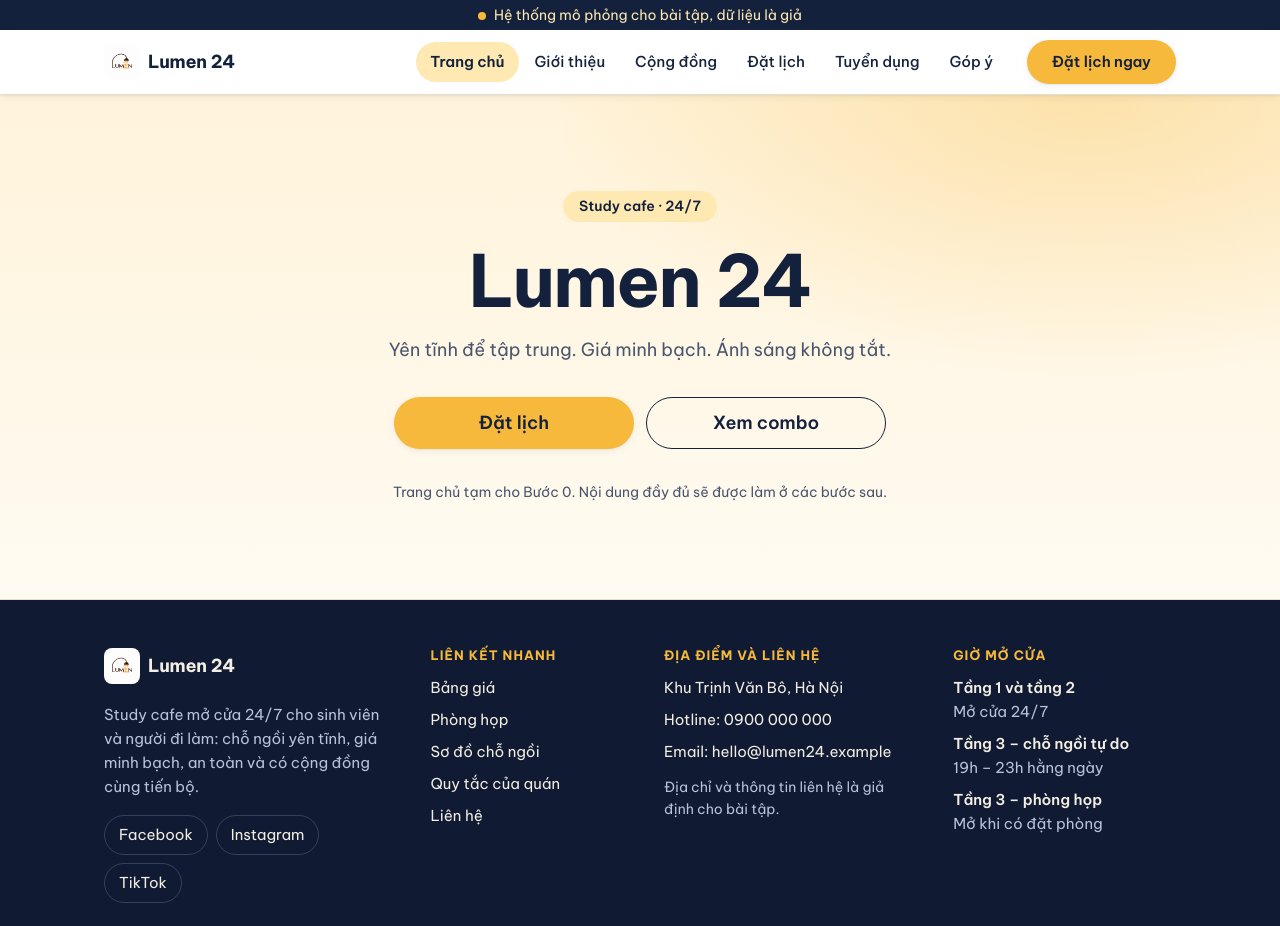
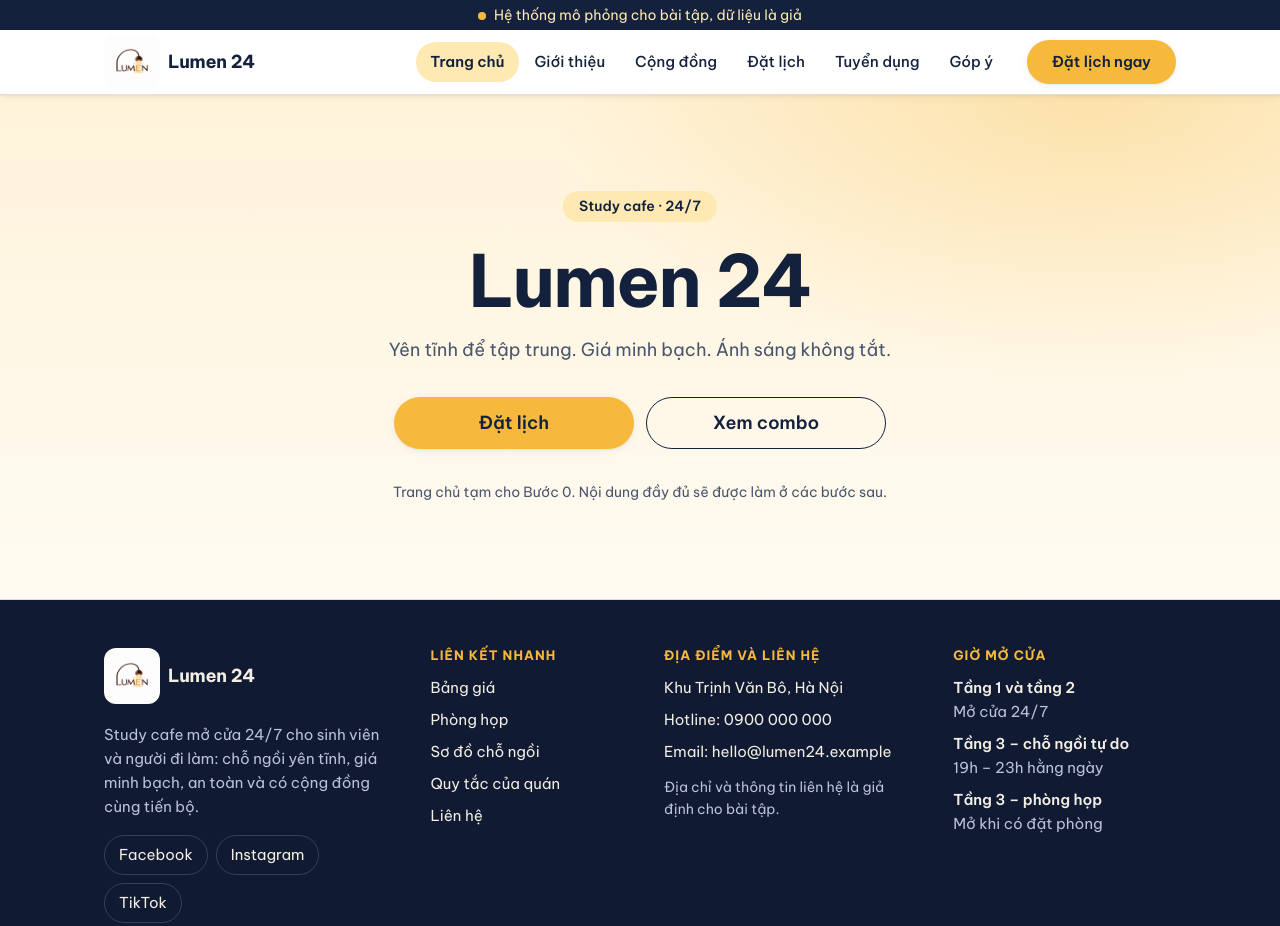
Before and after one commit to pv7c2v7fws-bit/Lumen-24, a plain HTML site: page index.html in a window 1280 px wide. Shown: the top 926 px of the page. Drawn offline with Linux system fonts and the light colour scheme.

Commit message:
Update style.css

```diff
--- a/css/style.css
+++ b/css/style.css
@@ -177,10 +177,13 @@ a { color: inherit; text-underline-offset: 3px; }
 }
 .brand__logo {
   flex: none;
-  width: 36px;
-  height: 36px;
-  border-radius: var(--bo-goc-nho);
-  object-fit: cover;
+  width: 48px;
+  height: 48px;
+  border-radius: var(--bo-goc);
+  object-fit: contain; /* giữ nguyên tỉ lệ logo, không bị cắt */
+}
+@media (min-width: 768px) {
+  .brand__logo { width: 56px; height: 56px; }
 }
 
 .header__actions {
```
